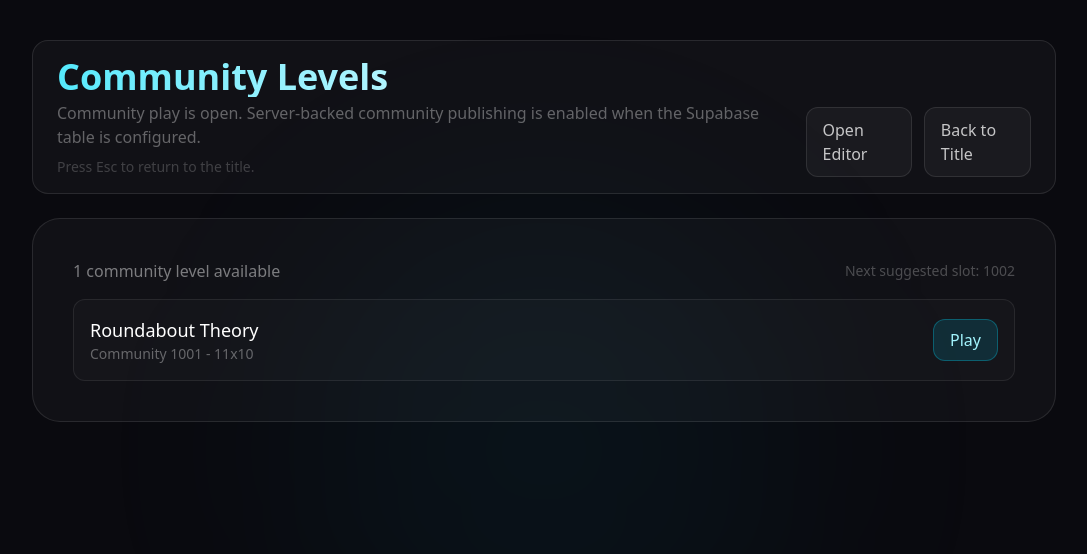
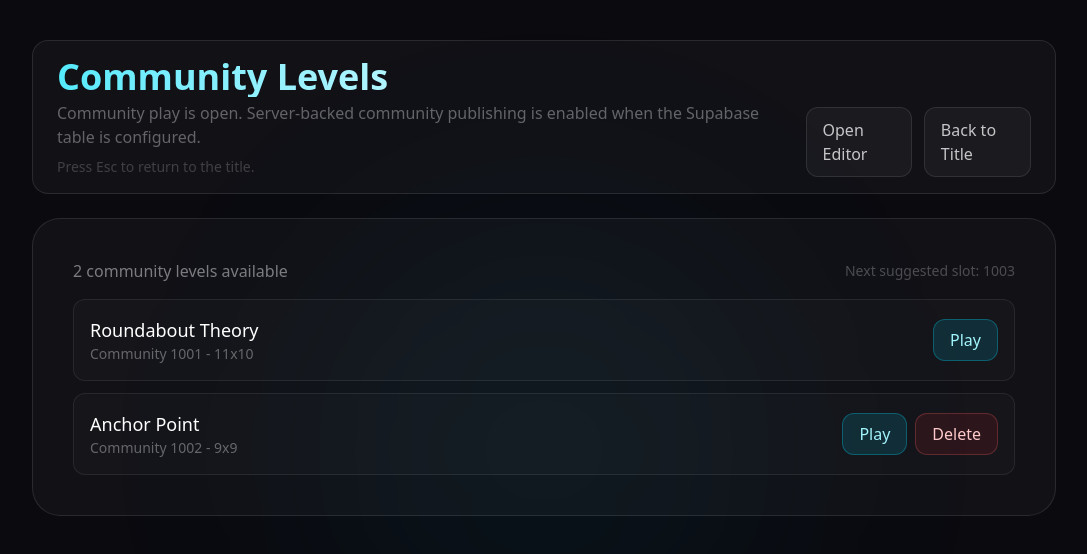
Before and after one commit to Timothy-Cao/misconfigured, a Next.js app: page /community in a window 1280 px wide. Shown: the top 554 px of the page, without its empty margins (96-1183 px from the left). Built offline with nearby package versions, Linux system fonts and the light colour scheme; no server answers.

Commit message:
Add anchor community level

```diff
--- /dev/null
+++ b/src/levels/community-1002.ts
@@ -0,0 +1,26 @@
+import { type LevelData } from '@/engine/types';
+
+const level: LevelData = {
+  id: 1002,
+  name: 'Anchor Point',
+  width: 9,
+  height: 9,
+  grid: [
+    [0, 0, 0, 0, 0, 0, 0, 0, 0],
+    [0, 0, 0, 3, 0, 2, 0, 0, 0],
+    [0, 0, 0, 92, 0, 6, 0, 0, 0],
+    [0, 0, 0, 1, 0, 6, 0, 0, 0],
+    [0, 0, 1, 6, 3, 6, 1, 0, 0],
+    [0, 0, 0, 1, 1, 1, 0, 0, 0],
+    [0, 0, 1, 1, 1, 1, 1, 0, 0],
+    [0, 0, 1, 1, 1, 1, 1, 0, 0],
+    [0, 0, 0, 0, 0, 0, 0, 0, 0],
+  ],
+  players: [
+    { startX: 2, startY: 7, rotation: 0 },
+    { startX: 6, startY: 7, rotation: 2 },
+  ],
+  lives: 1,
+};
+
+export default level;
--- a/src/levels/community-levels.ts
+++ b/src/levels/community-levels.ts
@@ -1,7 +1,11 @@
 import { type LevelData } from '@/engine/types';
 import communityLevel1001 from './community-1001';
+import communityLevel1002 from './community-1002';
 
-export const builtInCommunityLevels: LevelData[] = [communityLevel1001];
+export const builtInCommunityLevels: LevelData[] = [
+  communityLevel1001,
+  communityLevel1002,
+];
 
 export function getBuiltInCommunityLevel(id: number): LevelData | undefined {
   return builtInCommunityLevels.find(level => level.id === id);
```
